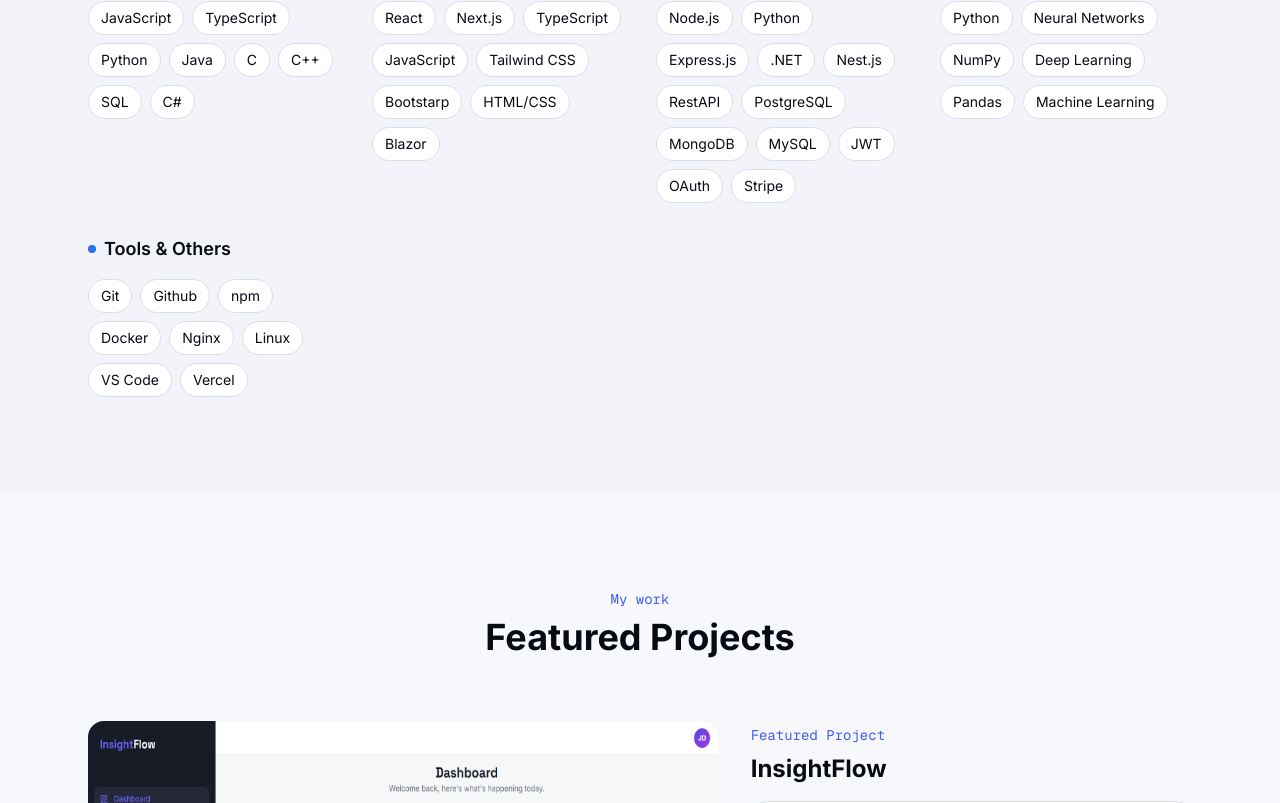
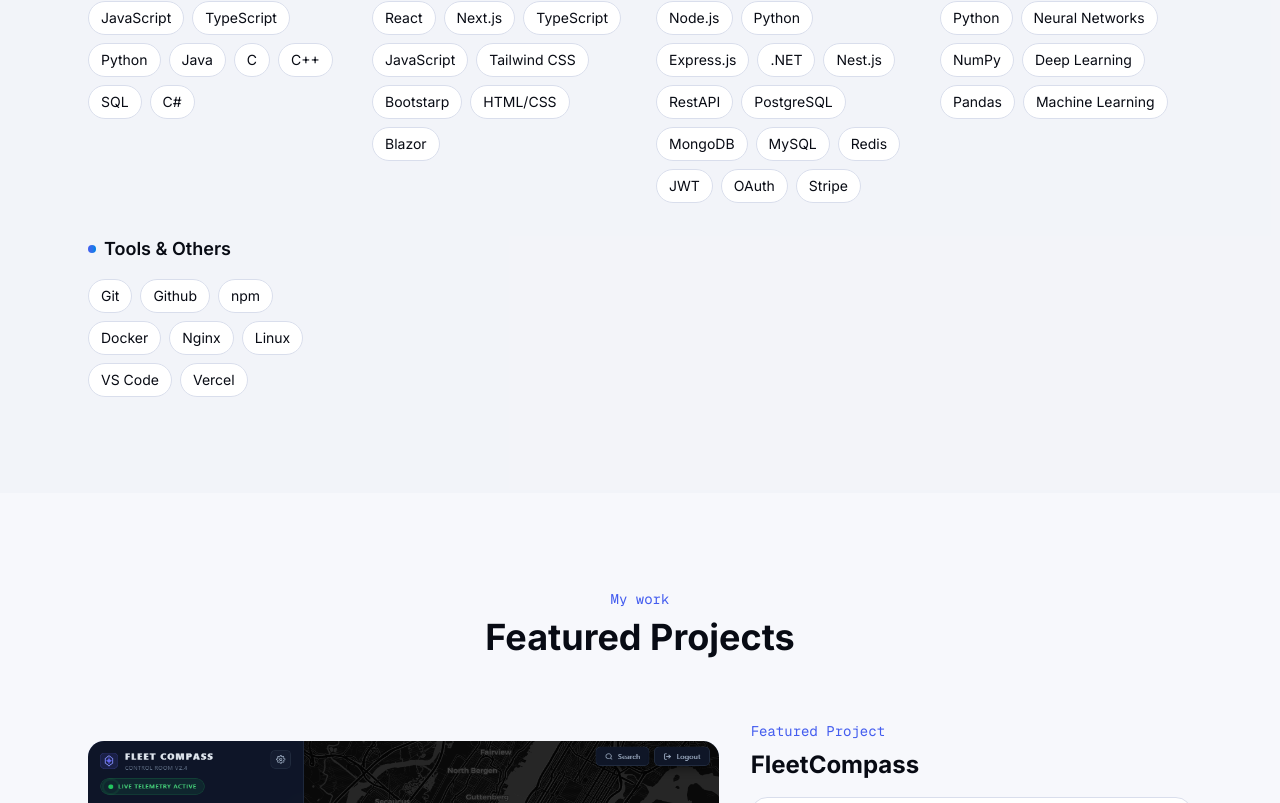
Before and after one commit to yasmine2512/my-portfolio, a Next.js app: page / in a window 1280 px wide. Shown: the part 1797-2600 px from the top of the page. Built offline with nearby package versions, Linux system fonts and the light colour scheme.

Commit message:
added new project

```diff
--- a/components/projects-section.tsx
+++ b/components/projects-section.tsx
@@ -7,6 +7,14 @@ import { Button } from "@/components/ui/button"
 import Image from "next/image";
 
 const projects = [
+   {
+    title: "FleetCompass",
+    description:"A real-time logistics and fleet telemetry platform designed for live asset tracking, operational monitoring, and data-driven performance analytics. Built with a modern full-stack architecture using React, NestJS, Supabase, and containerized for scalability via Docker.",
+    image: "/images/FleetCompass.png",
+    tags: ["React", "NestJs", "PostgreSQL/PostGIS", "Supabase","Redis","BullMQ","WebSocket","Docker"],
+    github: "https://github.com/yasmine2512/FleetCompass",
+    featured: true,
+  },
   {
     title: "InsightFlow",
     description:"InsightFlow is a multi-tenant Business Intelligence SaaS that enables organizations to import operational data and transform it into actionable analytics, dashboards, and business insights.",
--- a/components/skills-section.tsx
+++ b/components/skills-section.tsx
@@ -15,7 +15,7 @@ const skillCategories = [
   },
   {
     title: "Backend",
-    skills: ["Node.js", "Python", "Express.js",".NET","Nest.js", "RestAPI", "PostgreSQL", "MongoDB","MySQL","JWT","OAuth","Stripe"],
+    skills: ["Node.js", "Python", "Express.js",".NET","Nest.js", "RestAPI", "PostgreSQL", "MongoDB","MySQL","Redis","JWT","OAuth","Stripe"],
   },
   {
     title: "AI & ML",
```
Also changed, not shown: public/images/FleetCompass.png (added).
